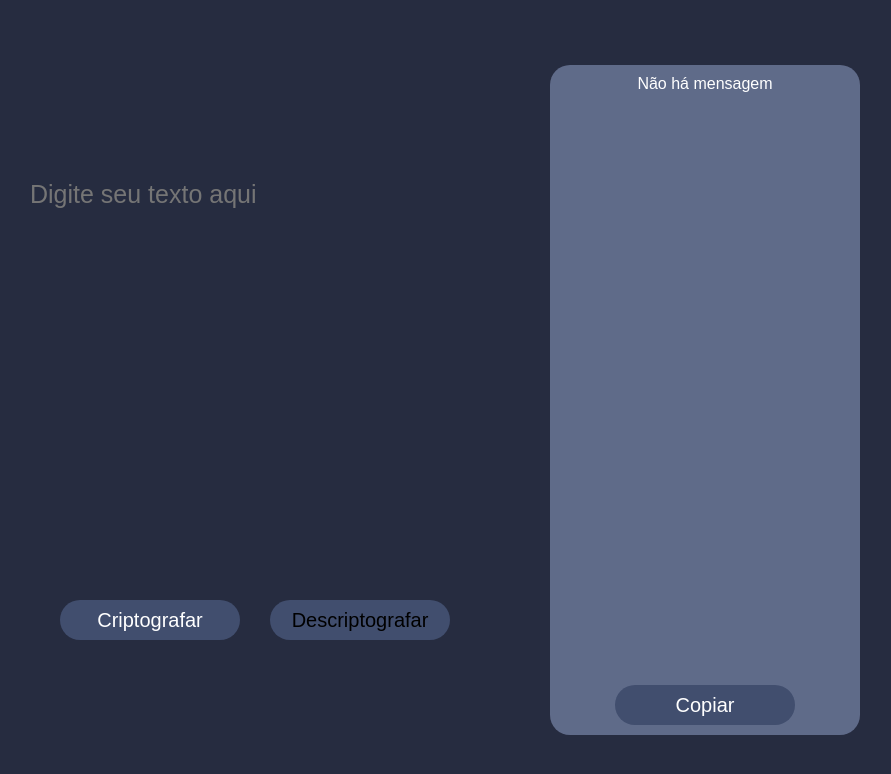
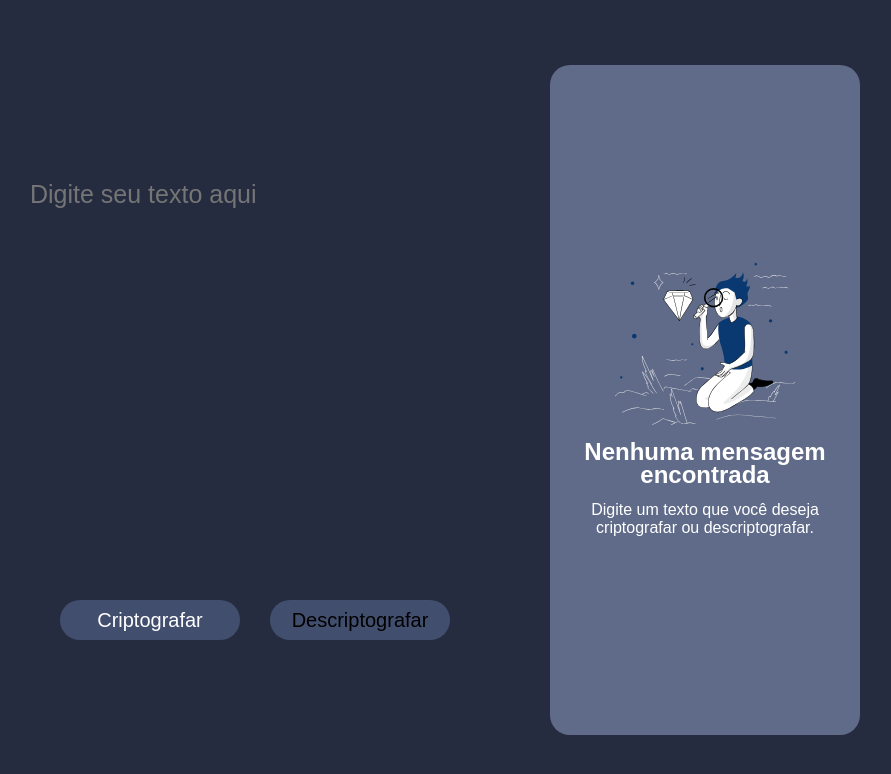
Before and after one commit to ThomazHilario/Decodificador-de-texto, a plain HTML site: page index.html in a window 1280 px wide. Shown: the whole page, without its empty margins (230-1121 px from the left). Drawn offline with Linux system fonts and the light colour scheme.

Commit message:
Adicionando divNotfound com uma imagem, título e parágrafo

```diff
--- a/css/style.css
+++ b/css/style.css
@@ -44,8 +44,31 @@ article{
 
     display: flex;
     flex-direction: column;
-    justify-content: space-between;
+    justify-content: center;
     align-items: center;
+}
+
+/* divNotFound */
+#divNotFound{
+    display: flex;
+    flex-direction: column;
+    justify-content: center;
+    align-items: center;
+    gap: 15px;
+
+    text-align: center;
+}
+
+#divNotFound > img{
+    width: 180px;
+}
+
+#divNotFound > h2{
+    line-height: 23px;
+}
+
+#divNotFound > p{
+    width: 100%;
 }
 
 /* formulario */
@@ -101,8 +124,14 @@ textarea{
     background-color: #414e6e;
 }
 
-/* button - copy */
+/* button - copy e textResult*/
+#textResult{
+    display: none;
+}
+
+
 #copy{
+    display:none;
     background-color: #414e6e;
     color: white;
 
--- a/index.html
+++ b/index.html
@@ -29,7 +29,13 @@
 
         <!-- barra lateral -->
         <aside id="barra_lateral">
-            <p>Não há mensagem</p>
+            <p id="textResult">Não há mensagem</p>
+
+            <div id="divNotFound">
+                <img src="images/imagemRepresentativa.svg" />
+                <h2>Nenhuma mensagem encontrada</h2>
+                <p>Digite um texto que você deseja criptografar ou descriptografar.</p>
+            </div>
 
             <button id="copy">Copiar</button>
         </aside>
```
Also changed, not shown: images/imagemRepresentativa.svg (added).
